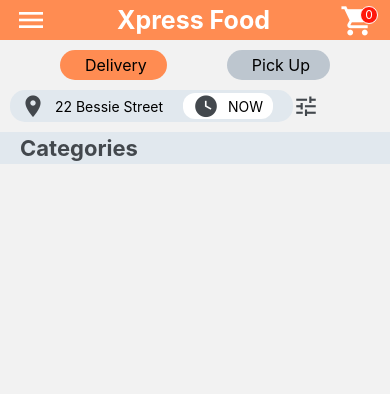
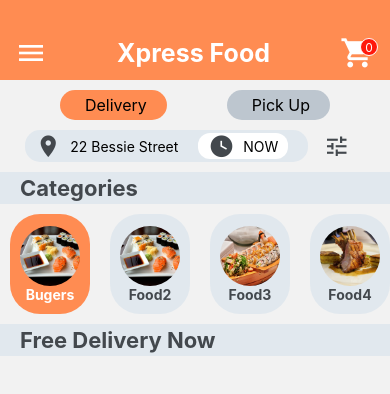
Before and after one commit to Wynne-Tran/DeliveryFood, a React Native app: screen /HomeScreen in a window 390 px wide. Shown: the top 394 px of the page. Built offline with nearby package versions, Linux system fonts and the light colour scheme.

Commit message:
finished horizontal categories

```diff
--- a/App.js
+++ b/App.js
@@ -10,9 +10,8 @@
       <StatusBar
         barStyle = "light-content"
         backgroundColor = {colors.statusbar}
-
       />
-      <RootNavigators />
+      <RootNavigators/>
     </View>
   );
 }
--- a/src/components/Header.js
+++ b/src/components/Header.js
@@ -29,6 +29,7 @@
 
 const styles = StyleSheet.create({
     header: {
+        paddingTop: 50,
         flexDirection: "row",
         backgroundColor: colors.buttons,
         height: parameters.headerHeight
--- a/src/components/HomeHeader.js
+++ b/src/components/HomeHeader.js
@@ -36,9 +36,10 @@
 
 const styles = StyleSheet.create({
     header: {
+        paddingTop: 25,
         flexDirection: 'row',
         backgroundColor: colors.buttons,
-        height: parameters.headerHeight,
+        height: 80,
         justifyContent: 'space-between',
     }
 })
--- /dev/null
+++ b/src/global/Data.js
@@ -0,0 +1,10 @@
+export const filterData = [
+    {name: "Bugers", image: require("../../assets/images/blog1.png"), id:"0"},
+    {name: "Food2", image: require("../../assets/images/blog1.png"), id:"1"},
+    {name: "Food3", image: require("../../assets/images/blog2.png"), id:"2"},
+    {name: "Food4", image: require("../../assets/images/blog3.png"), id:"3"},
+    {name: "Food5", image: require("../../assets/images/menu-image1.jpg"), id:"4"},
+    {name: "Food6", image: require("../../assets/images/menu-image4.jpg"), id:"5"},
+    {name: "Food7", image: require("../../assets/images/menu-image5.jpg"), id:"6"},
+
+]
--- a/src/screens/HomeScreen.js
+++ b/src/screens/HomeScreen.js
@@ -1,11 +1,15 @@
 import React, {useState} from 'react'
-import { StyleSheet, Text, View, TouchableOpacity, ScrollView } from 'react-native'
+import { StyleSheet, Text, View, TouchableOpacity,
+    ScrollView, FlatList, Pressable, Image } from 'react-native'
 import HomeHeader from '../components/HomeHeader'
 import { colors, parameters } from '../global/styles'
 import {Icon} from 'react-native-elements'
+import {filterData} from '../global/Data'
+
 
 const HomeScreen = () => {
     const [delivery, setDelivery] = useState(true)
+    const [indexCheck, setIndexCheck] = useState("0")
 
     return (
         <View style={styles.container}>
@@ -68,7 +72,7 @@
                             </View>
                         </View>
 
-                        <View >
+                        <View style={{marginRight: 15}}>
                             <Icon
                                 type = "material-community"
                                 name = "tune"
@@ -80,6 +84,36 @@
 
                     <View style = {styles.headerTextView}>
                         <Text style = {styles.headerText}>Categories</Text>
+                    </View>
+
+                    <View>
+                        <FlatList
+                            horizontal = {true}
+                            showsHorizontalScrollIndicator = {false}
+                            data = {filterData}
+                            keyExtractor={(item) =>  item.id}
+                            extraData={indexCheck}
+                            renderItem={({item, index}) =>  (
+                                <Pressable
+                                    onPress={() => {setIndexCheck(item.id)}}
+                                >
+                                    <View style = {indexCheck === item.id ? {...styles.smallCardSelected} : {...styles.smallCard}}>
+                                        <Image
+                                            style = {{height:60, width:60, borderRadius: 30}}
+                                            source = {item.image}
+                                        />
+                                        <View>
+                                            <Text style={indexCheck === item.id ? {...styles.smallCardTextSelected} :
+                                            {...styles.smallCardText}}>{item.name}</Text>
+                                        </View>
+                                    </View>
+                                </Pressable>
+                            )}
+                        />
+                    </View>
+
+                    <View style = {styles.headerTextView}>
+                        <Text style = {styles.headerText}>Free Delivery Now</Text>
                     </View>
 
                 </ScrollView>
@@ -106,9 +140,10 @@
     },
     filterView: {
         flexDirection: "row",
-        alignItems: "center",
+        alignItems: 'center',
         marginHorizontal: 10,
         marginVertical: 10,
+        justifyContent: 'space-evenly',
     },
     clockView: {
         flexDirection: "row",
@@ -131,5 +166,36 @@
         backgroundColor: colors.grey5,
         paddingVertical: 3,
 
+    },
+    smallCard: {
+        borderRadius: 30,
+        backgroundColor: colors.grey5,
+        justifyContent: "center",
+        alignItems: "center",
+        padding: 5,
+        width: 80,
+        margin: 10,
+        height: 100
+
+    },
+
+    smallCardSelected:{
+        borderRadius: 30,
+        backgroundColor: colors.buttons,
+        justifyContent: "center",
+        alignItems: "center",
+        padding: 5,
+        width: 80,
+        margin: 10,
+        height: 100
+    },
+
+    smallCardTextSelected:{
+        fontWeight: "bold",
+        color: colors.cardbackground,
+    },
+    smallCardText:{
+        fontWeight: "bold",
+        color: colors.grey1,
     }
 })
--- a/src/screens/authScreens/SignInWelcome.js
+++ b/src/screens/authScreens/SignInWelcome.js
@@ -10,7 +10,7 @@
     return (
 
        <View style={{flex: 1}}>
-            <View style = {{flex: 3, justifyContent:'flex-start', alignItems:'center', paddingTop: 20}}>
+            <View style = {{flex: 3, justifyContent:'flex-start', alignItems:'center', paddingTop: 50}}>
             <Text style = {{fontSize:26, color: colors.buttons, fontWeight:'bold'}}>DISCOVER RESTAURANTS</Text>
             <Text style = {{fontSize:26, color: colors.buttons, fontWeight:'bold'}}>IN YOUR AREA</Text>
             </View>
```
